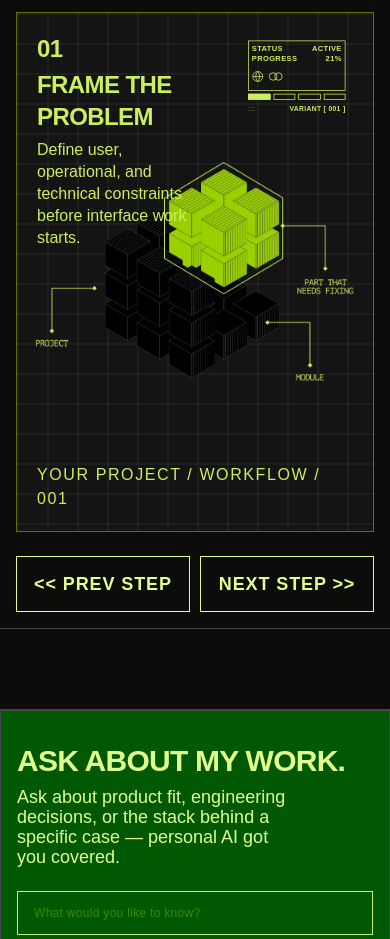
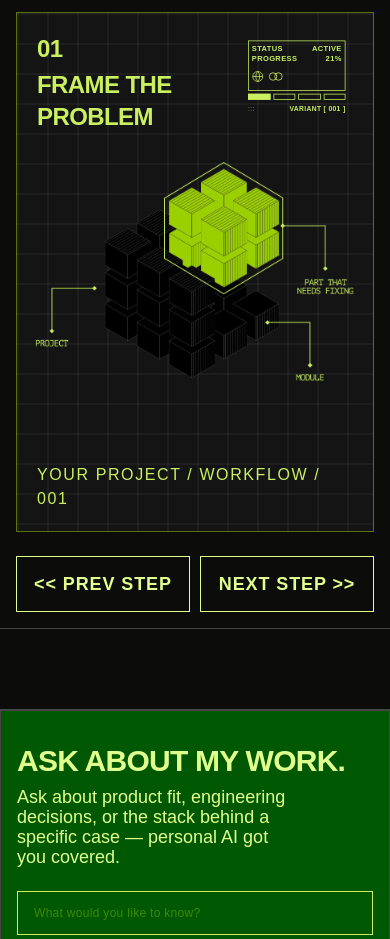
Before and after one commit to letnull19A/my-website, a Next.js app: page / in a window 390 px wide. Shown: the part 3820-4759 px from the top of the page. Built offline with nearby package versions, Linux system fonts and the light colour scheme; a web font is replaced by a local one.

Commit message:
fix(section): В секции Process отключил description на мобилках в целях адаптива

```diff
--- a/src/sections/process/process.tsx
+++ b/src/sections/process/process.tsx
@@ -161,7 +161,7 @@ export const WorkProcessSection: React.FC<WorkProcessSectionProps> = ({
                 <span>{currentStep.stepNumber}</span>
                 <span>{currentStep.title}</span>
               </h3>
-              <p className="mt-1.5 sm:mt-2 text-base sm:text-xl text-lime-soft leading-snug sm:leading-relaxed">
+              <p className="hidden lg:block mt-1.5 sm:mt-2 text-base sm:text-xl text-lime-soft leading-snug sm:leading-relaxed">
                 {currentStep.description}
               </p>
             </div>
```
